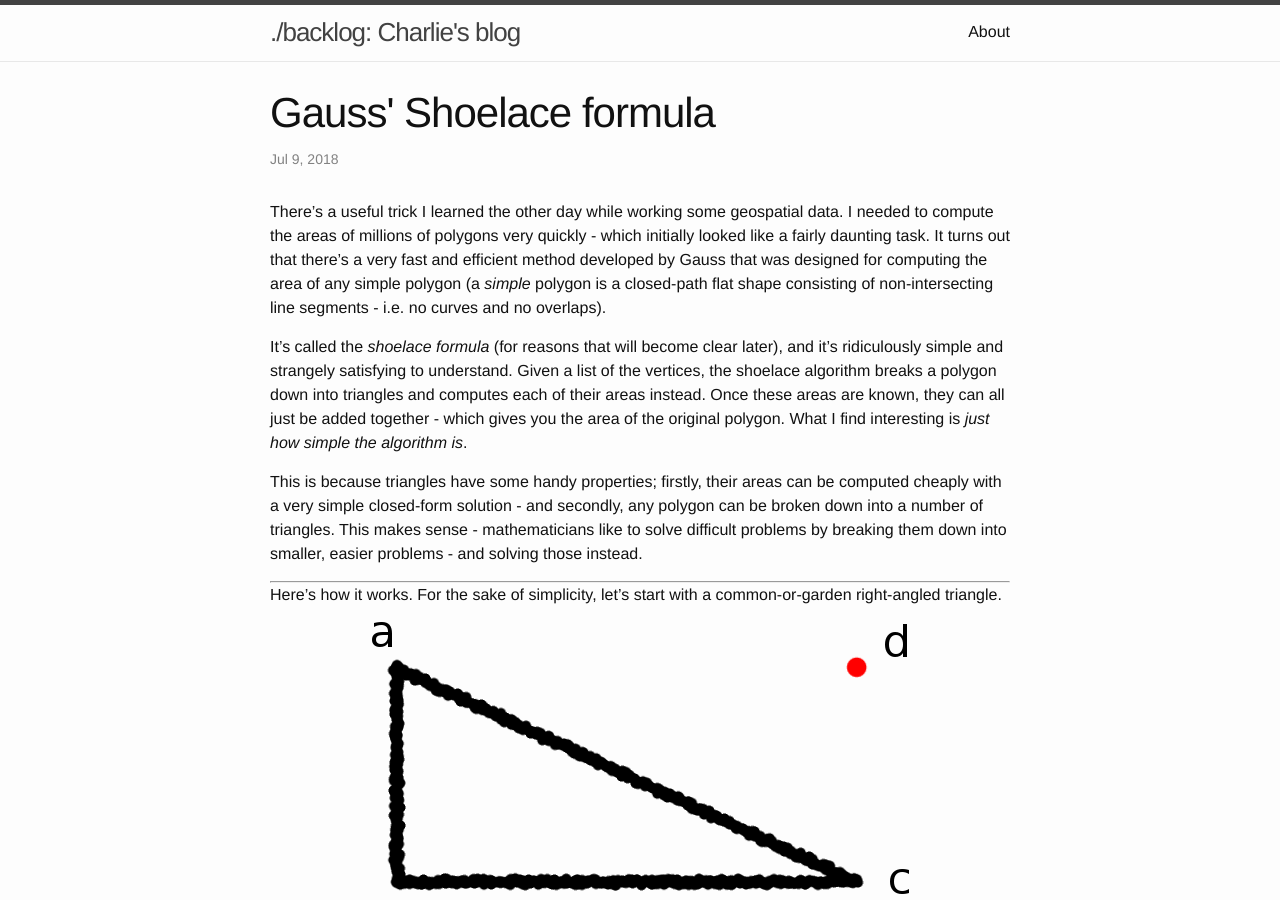
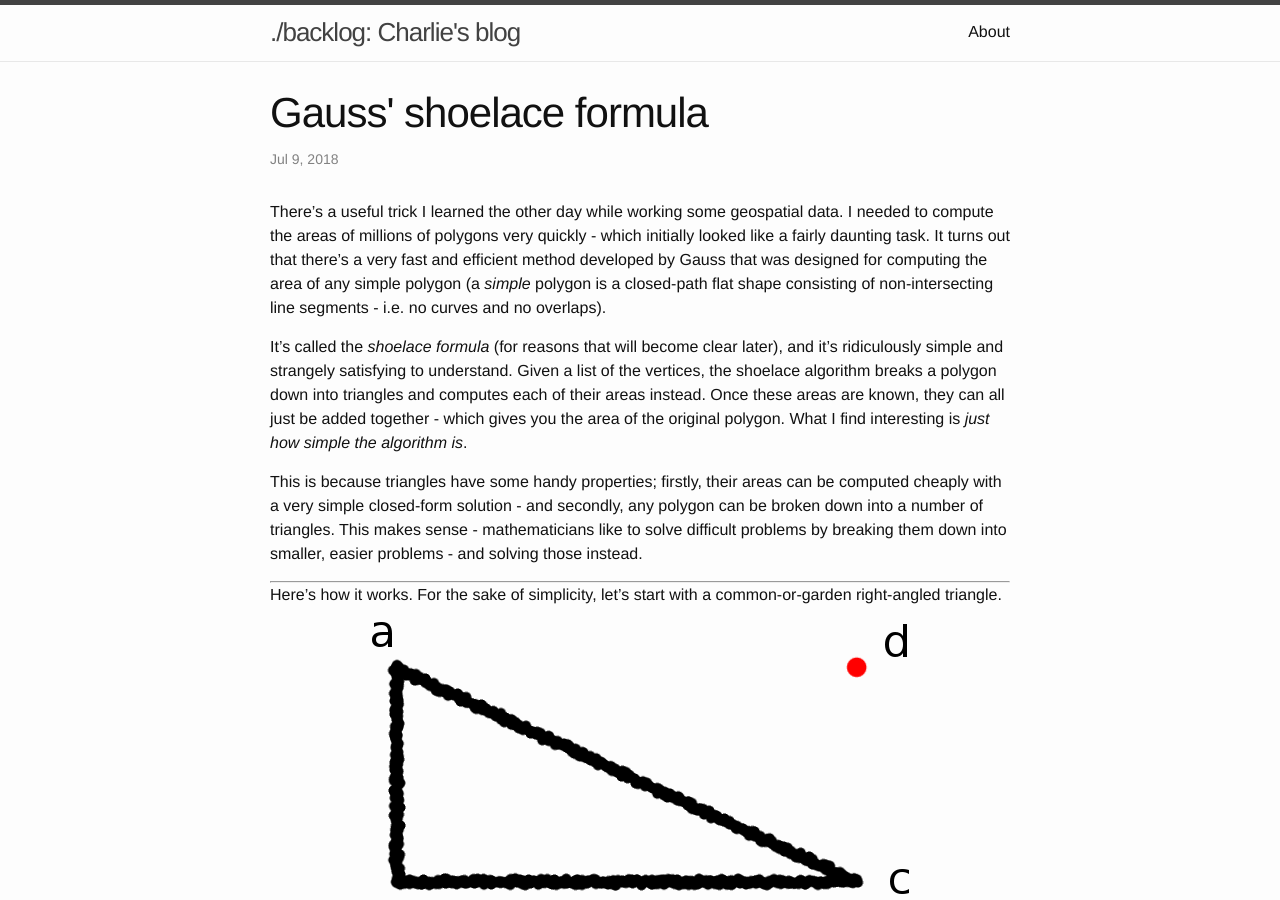
Before and after one commit to charlienewey/blog.newey.me, a Jekyll site: the page built from _posts/2018-07-09-gauss-shoelace-formula.md, in a window 1280 px wide and 900 px high. Built offline with Jekyll 4.4.1, drawn with Linux system fonts in a browser that asks for light colours; formulas are drawn with MathJax 3; comment, search, counter and statistics services are not loaded.

Commit message:
Incorrectly capitalised 's' was annoying me

```diff
--- a/_posts/2018-07-09-gauss-shoelace-formula.md
+++ b/_posts/2018-07-09-gauss-shoelace-formula.md
@@ -1,6 +1,6 @@
 ---
 layout: post
-title: Gauss' Shoelace formula
+title: Gauss' shoelace formula
 ---
 
 There's a useful trick I learned the other day while working some geospatial
```
